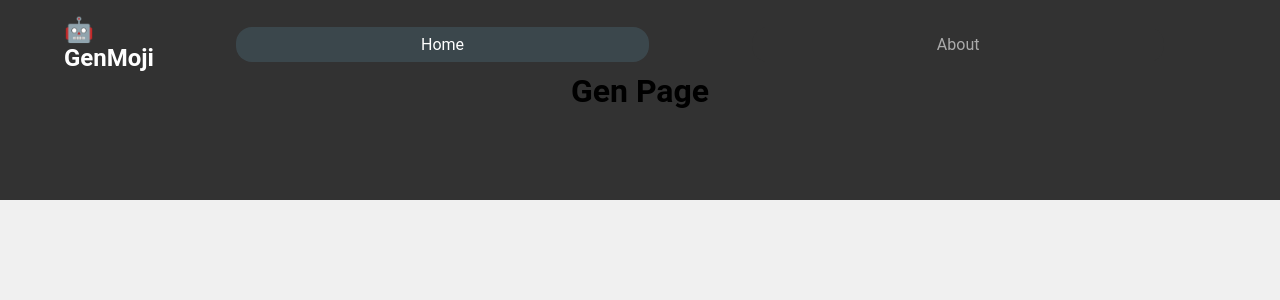
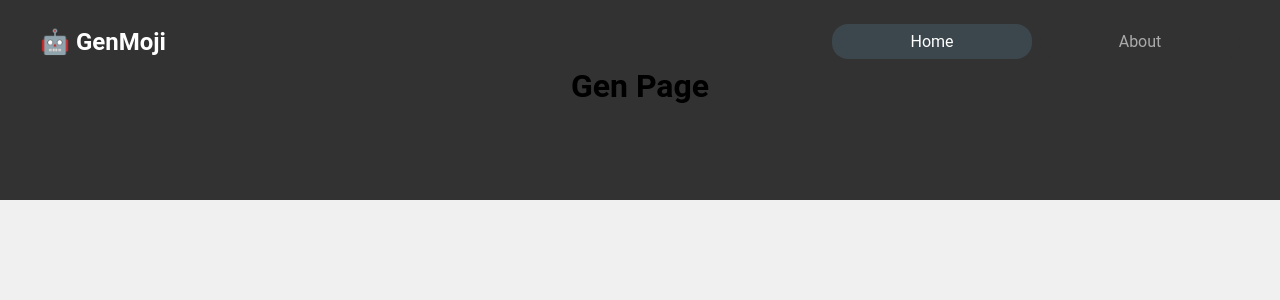
Before and after one commit to llevasseur/gemini-101, a React (Vite) app: page /generateEmoji in a window 1280 px wide. Shown: the top 300 px of the page. Built offline with nearby package versions, Linux system fonts and the light colour scheme.

Commit message:
adds responsive design and touches up style on buttons

```diff
--- a/src/App.scss
+++ b/src/App.scss
@@ -10,6 +10,6 @@
   }
 
   @include desktop {
-    max-width: 1216px;
+    max-width: 1264px;
   }
 }
--- a/src/components/Header/Header.jsx
+++ b/src/components/Header/Header.jsx
@@ -13,7 +13,7 @@ function Header() {
   return (
     <header className="header">
       <nav className="nav">
-        <Link to="/">
+        <Link to="/" className="logo">
           <h2>🤖 GenMoji</h2>
         </Link>
         <ul className="navList">
--- a/src/components/Header/Header.scss
+++ b/src/components/Header/Header.scss
@@ -4,6 +4,7 @@
 .header {
   width: 100%;
   color: white;
+  padding: 0.5rem 0;
 }
 
 .nav {
@@ -26,6 +27,10 @@
     color: rgba(255, 255, 255, 0.589);
     @include flex;
 
+    @include tablet {
+      max-width: 200px;
+    }
+
     &:hover {
       background: rgba(123, 206, 242, 0.135);
       cursor: hover;
@@ -38,6 +43,12 @@
       color: white;
     }
   }
+
+  @include tablet {
+    justify-content: flex-end;
+    gap: 0.5rem;
+    flex: 1;
+  }
 }
 
 .link {
```
